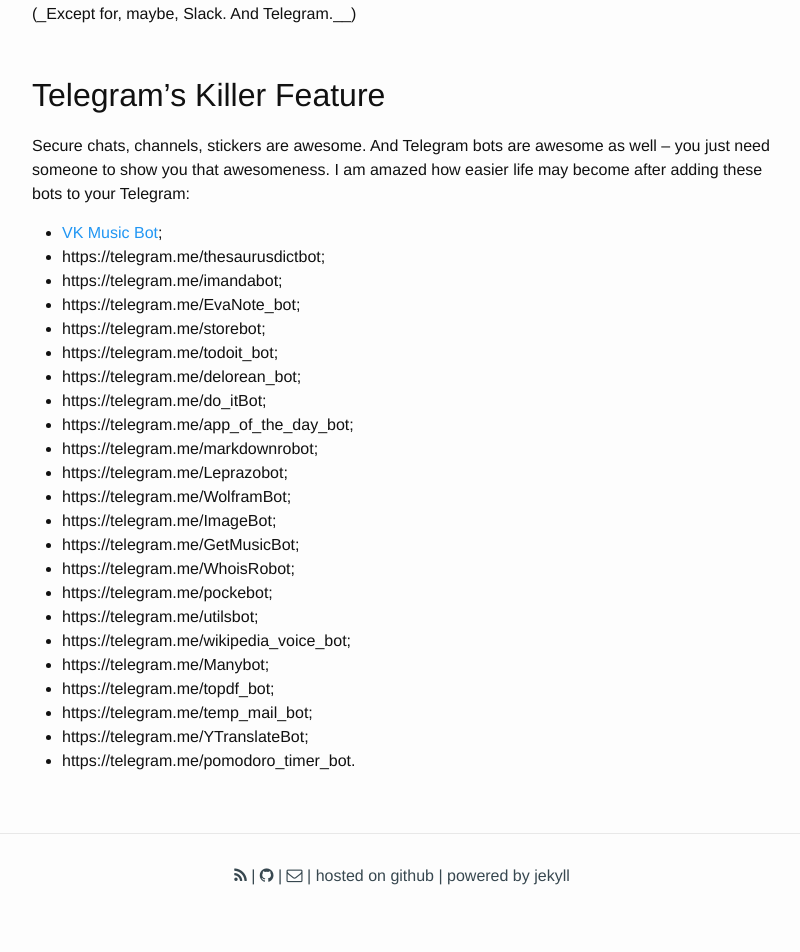
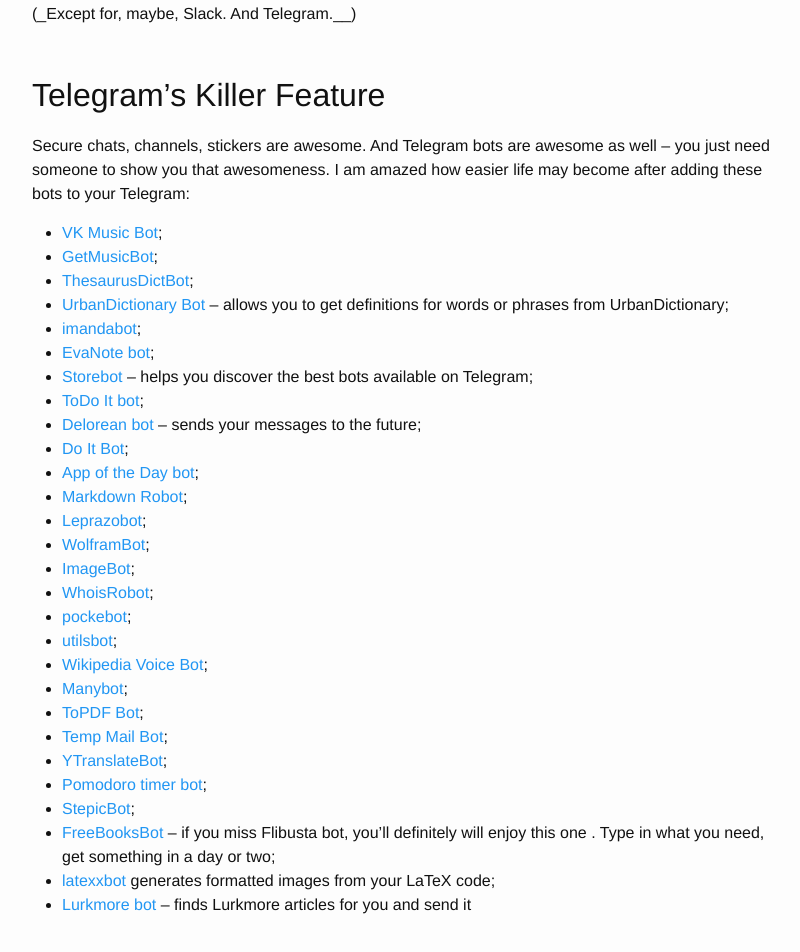
Before and after one commit to demidovakatya/demidovakatya.github.io, a Jekyll site: the page built from _posts/2016-06-05-telegram-bots.markdown, in a window 1280 px wide and 1400 px high, scrolled down 902 px. Shown: the part 323-1275 px from the top of the window, without its empty margins (238-1038 px from the left). Built offline with Jekyll 4.4.1, drawn with Linux system fonts in a browser that asks for light colours; nearby versions of some CDN libraries.

Commit message:
recent post improvements

```diff
--- a/_posts/2016-06-05-telegram-bots.markdown
+++ b/_posts/2016-06-05-telegram-bots.markdown
@@ -26,25 +26,30 @@
 Secure chats, channels, stickers are awesome. And Telegram bots are awesome as well – you just need someone to show you that awesomeness. I am amazed how easier life may become after adding these bots to your Telegram:
 
 * [VK Music Bot](https://telegram.me/vkmusic_bot);
-* https://telegram.me/thesaurusdictbot;
-* https://telegram.me/imandabot;
-* https://telegram.me/EvaNote_bot;
-* https://telegram.me/storebot;
-* https://telegram.me/todoit_bot;
-* https://telegram.me/delorean_bot;
-* https://telegram.me/do_itBot;
-* https://telegram.me/app_of_the_day_bot;
-* https://telegram.me/markdownrobot;
-* https://telegram.me/Leprazobot;
-* https://telegram.me/WolframBot;
-* https://telegram.me/ImageBot;
-* https://telegram.me/GetMusicBot;
-* https://telegram.me/WhoisRobot;
-* https://telegram.me/pockebot;
-* https://telegram.me/utilsbot;
-* https://telegram.me/wikipedia_voice_bot;
-* https://telegram.me/Manybot;
-* https://telegram.me/topdf_bot;
-* https://telegram.me/temp_mail_bot;
-* https://telegram.me/YTranslateBot;
-* https://telegram.me/pomodoro_timer_bot.
+* [GetMusicBot](https://telegram.me/GetMusicBot);
+* [ThesaurusDictBot](https://telegram.me/thesaurusdictbot);
+* [UrbanDictionary Bot](https://telegram.me/UrbanBot) – allows you to get definitions for words or phrases from UrbanDictionary;
+* [imandabot](https://telegram.me/imandabot);
+* [EvaNote bot](https://telegram.me/EvaNote_bot);
+* [Storebot](https://telegram.me/storebot) – helps you discover the best bots available on Telegram;
+* [ToDo It bot](https://telegram.me/todoit_bot);
+* [Delorean bot](https://telegram.me/delorean_bot) – sends your messages to the future;
+* [Do It Bot](https://telegram.me/do_itBot);
+* [App of the Day bot](https://telegram.me/app_of_the_day_bot);
+* [Markdown Robot](https://telegram.me/markdownrobot);
+* [Leprazobot](https://telegram.me/Leprazobot);
+* [WolframBot](https://telegram.me/WolframBot);
+* [ImageBot](https://telegram.me/ImageBot);
+* [WhoisRobot](https://telegram.me/WhoisRobot);
+* [pockebot](https://telegram.me/pockebot);
+* [utilsbot](https://telegram.me/utilsbot);
+* [Wikipedia Voice Bot](https://telegram.me/wikipedia_voice_bot);
+* [Manybot](https://telegram.me/Manybot);
+* [ToPDF Bot](https://telegram.me/topdf_bot);
+* [Temp Mail Bot](https://telegram.me/temp_mail_bot);
+* [YTranslateBot](https://telegram.me/YTranslateBot);
+* [Pomodoro timer bot](https://telegram.me/pomodoro_timer_bot);
+* [StepicBot](https://telegram.me/StepicBot);
+* [FreeBooksBot](https://telegram.me/FreeBooksBot) – if you miss Flibusta bot, you'll definitely will enjoy this one . Type in what you need, get something in a day or two;
+* [latexxbot](https://telegram.me/latexxbot) generates formatted images from your LaTeX code;
+* [Lurkmore bot](https://telegram.me/lurkthatbot) – finds Lurkmore articles for you and send it
```
